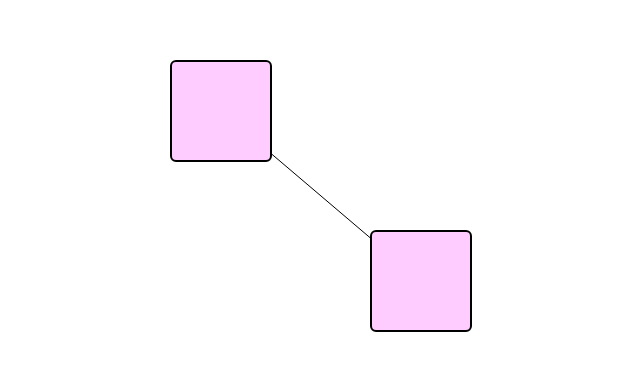
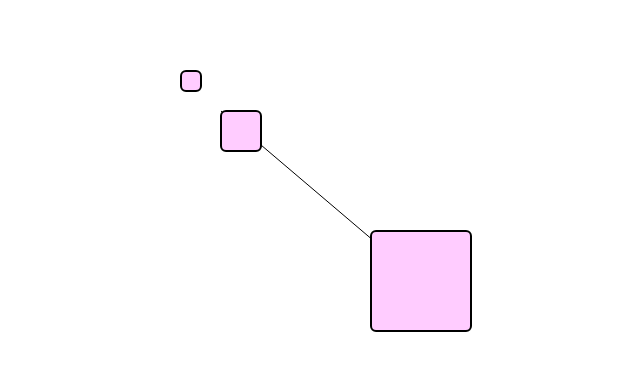
Before and after one commit to kkckkc/diagram-craft, a React (Vite) app: page / in a window 1280 px wide. Shown: the part 146-516 px from the top of the page, without its empty margins (199-839 px from the left). Built offline with nearby package versions, Linux system fonts and the light colour scheme.

Commit message:
Basic support for groups

```diff
--- a/src/App.tsx
+++ b/src/App.tsx
@@ -21,8 +21,20 @@ const diagram: Diagram = {
       start: { anchor: 'c', node: { id: '1' } },
       end: { anchor: 'c', node: { id: '2' } }
     },
-    { type: 'node', id: '1', x: 50, y: 50, w: 100, h: 100 },
-    { type: 'node', id: '2', x: 250, y: 220, w: 100, h: 100 }
+    {
+      type: 'node',
+      nodeType: 'group',
+      id: '1',
+      x: 50,
+      y: 50,
+      w: 100,
+      h: 100,
+      children: [
+        { type: 'node', nodeType: 'rect', id: '1_1', x: 10, y: 10, w: 20, h: 20, children: [] },
+        { type: 'node', nodeType: 'rect', id: '1_2', x: 50, y: 50, w: 40, h: 40, children: [] },
+      ]
+    },
+    { type: 'node', nodeType: 'rect', id: '2', x: 250, y: 220, w: 100, h: 100, children: [] }
   ]
 };
 
--- a/src/Node.tsx
+++ b/src/Node.tsx
@@ -1,6 +1,6 @@
 import { Coord } from './types.ts';
-import { forwardRef, useImperativeHandle, useState } from 'react';
-import { NodeDef } from './diagram.ts';
+import { forwardRef, MouseEventHandler, useCallback, useImperativeHandle, useState } from 'react';
+import { ResolvedNodeDef } from './diagram.ts';
 
 export type NodeApi = {
   repaint: () => void;
@@ -17,31 +17,69 @@ export const Node = forwardRef<NodeApi, Props>((props, ref) => {
     };
   });
 
+  // TODO: Will this work with two level nesting?
+  const baseX = props.def.parent?.x ?? 0;
+  const baseY = props.def.parent?.y ?? 0;
+
+  const wx = baseX + props.def.x;
+  const wy = baseY + props.def.y;
+
+
+  const onMouseDown = useCallback<MouseEventHandler>(
+    e => {
+      const x = e.nativeEvent.offsetX - wx;
+      const y = e.nativeEvent.offsetY - wy;
+      props.onMouseDown(props.id, { x, y });
+      e.stopPropagation();
+
+      return false;
+    },
+    [props, wx, wy]
+  );
+
+  if (props.def.nodeType === 'group') {
+    return (
+      <>
+        <rect
+          x={wx}
+          y={wy}
+          width={props.def.w}
+          height={props.def.h}
+          fill="transparent"
+          style={{ stroke: props.isSelected ? 'blue' : 'transparent', strokeWidth: '1' }}
+          onMouseDown={onMouseDown}
+        />
+        {props.def.children.map(c => (
+          <Node
+            key={c.id}
+            id={c.id}
+            def={c}
+            isSelected={false}
+            onMouseDown={(_id, coord) => props.onMouseDown(props.id, { x: baseX + c.x + coord.x, y: baseY + c.y + coord.y })}
+          />
+        ))}
+      </>
+    );
+  } else {
     return (
       <rect
-      x={props.def.x}
-      y={props.def.y}
+        x={wx}
+        y={wy}
         width={props.def.w}
         height={props.def.h}
         fill="#ffccff"
         style={{ stroke: 'black', strokeWidth: props.isSelected ? '6' : '2' }}
         rx="5"
         ry="5"
-      onMouseDown={e => {
-        const x = e.nativeEvent.offsetX - props.def.x;
-        const y = e.nativeEvent.offsetY - props.def.y;
-        props.onMouseDown(props.id, { x, y });
-        e.stopPropagation();
-
-        return false;
-      }}
+        onMouseDown={onMouseDown}
       />
     );
+  }
 });
 
 type Props = {
   id: string;
-  def: NodeDef;
+  def: ResolvedNodeDef;
   onMouseDown: (id: string, coord: Coord) => void;
   isSelected: boolean;
 };
--- a/src/diagram.ts
+++ b/src/diagram.ts
@@ -1,11 +1,15 @@
 export type NodeDef<EdgeRef = Reference> = {
   type: 'node',
+  nodeType: 'group' | string;
   id: string;
   x: number;
   y: number;
   w: number;
   h: number;
   edges?: Record<string, EdgeRef[]>;
+
+  // TODO: Should allow edges as part of group
+  children: NodeDef<EdgeRef>[]
 };
 
 export type EdgeDef<NodeRef = Reference> = {
@@ -17,7 +21,10 @@ export type EdgeDef<NodeRef = Reference> = {
 
 
 
-export type ResolvedNodeDef = NodeDef<ResolvedReference<EdgeDef>>;
+export type ResolvedNodeDef = NodeDef<ResolvedReference<EdgeDef>> & {
+  parent?: ResolvedNodeDef
+};
+
 export type ResolvedEdgeDef = EdgeDef<ResolvedReference<NodeDef>>;
 
 
@@ -40,15 +47,29 @@ export type LoadedDiagram = {
   edgeLookup: Record<string, ResolvedEdgeDef>
 }
 
+const enumerateAllNodes = (nodes: NodeDef[], parentId?: string): (NodeDef & { parentId?: string })[] => {
+  return [...nodes.map(n => ({ ...n, parentId })), ...nodes.flatMap(n => enumerateAllNodes(n.children, n.id))];
+};
+
+const isNodeDef = (element: any): element is NodeDef => element.type === 'node';
+
 export const loadDiagram = (diagram: Diagram): LoadedDiagram => {
   const nodeLookup: Record<string, ResolvedNodeDef> = {};
-  for (const e of diagram.elements) {
-    if (e.type !== 'node') continue;
 
-    nodeLookup[e.id] = {
-      ...e,
-      edges: {}
+  const allNodes = enumerateAllNodes(diagram.elements.filter(isNodeDef));
+  for (const n of allNodes) {
+    nodeLookup[n.id] = {
+      ...n,
+      edges: {},
+      children: []
     };
+  }
+
+  for (const n of allNodes) {
+    nodeLookup[n.id].children = n.children.map(c => nodeLookup[c.id]);
+    if (n.parentId) {
+      nodeLookup[n.id].parent = nodeLookup[n.parentId]
+    }
   }
 
   const edgeLookup: Record<string, ResolvedEdgeDef> = {};
```
Lines whose indentation alone changed are shown as unchanged.
